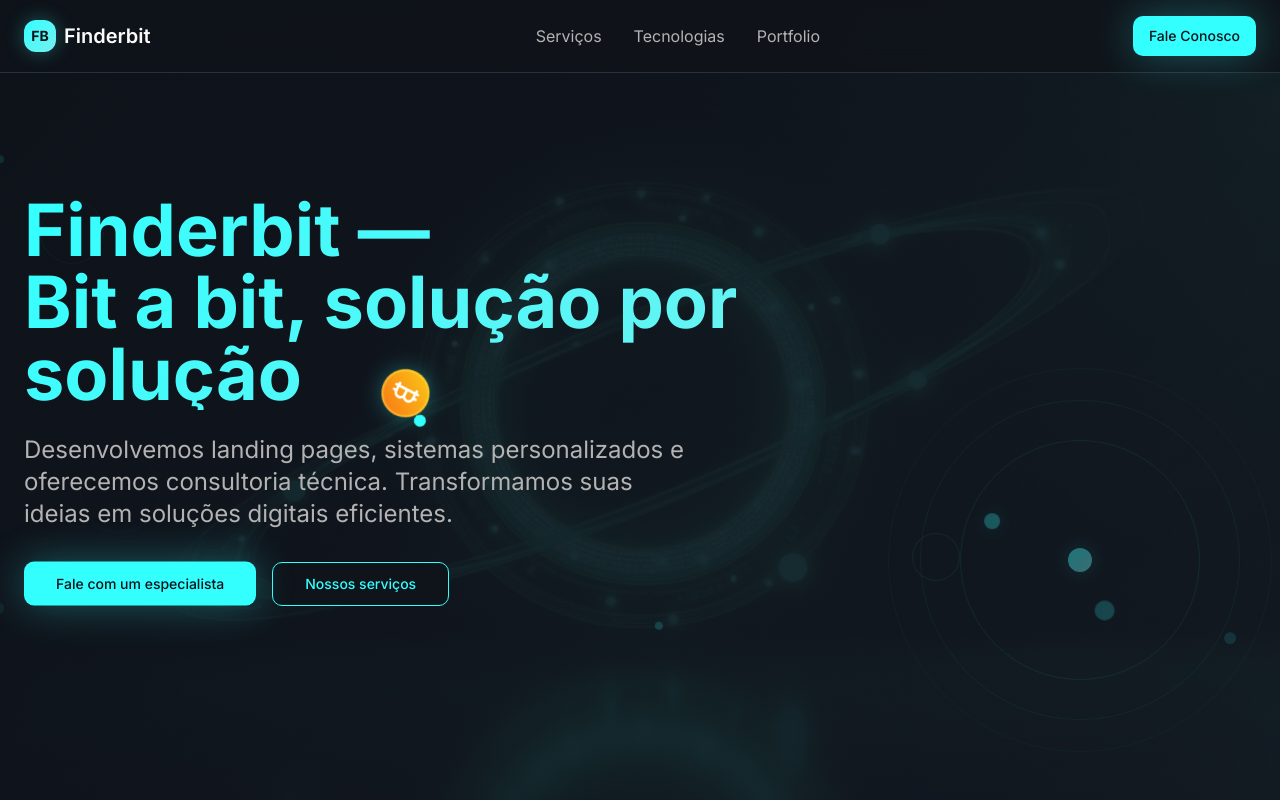
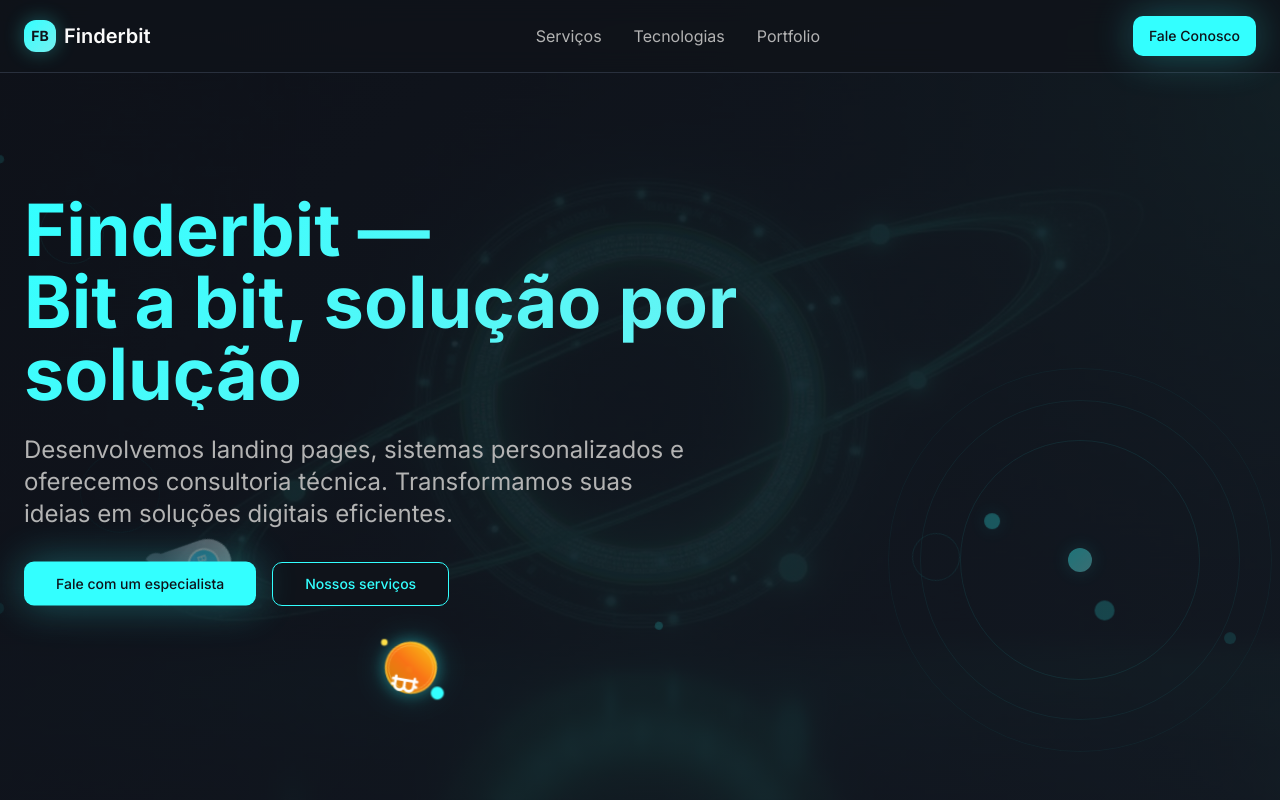
Before and after one commit to finderbit1/finderbit, a React (Vite) app: page / in a window 1280 px wide. Shown: the top 800 px of the page. Built offline with nearby package versions, Linux system fonts and the light colour scheme.

Commit message:
Add rocket and improve animations
Add a rocket with "B" and "M" letters to chase the Bitcoin coin, enhancing page animations for better conversion.

```diff
--- a/src/components/BitcoinCoin.tsx
+++ b/src/components/BitcoinCoin.tsx
@@ -4,10 +4,15 @@ import { Bitcoin } from "lucide-react";
 const BitcoinCoin = () => {
   return (
     <div className="fixed top-1/2 left-0 z-40 animate-bitcoin-journey pointer-events-none">
-      <div className="relative w-12 h-12 bg-gradient-to-br from-yellow-400 to-orange-500 rounded-full shadow-lg animate-pulse-glow">
-        <div className="absolute inset-0 rounded-full border-2 border-yellow-300 animate-rotate-slow opacity-50"></div>
-        <Bitcoin className="w-8 h-8 text-white absolute top-1/2 left-1/2 transform -translate-x-1/2 -translate-y-1/2" />
-        <div className="absolute -top-1 -right-1 w-3 h-3 bg-primary rounded-full animate-bounce-gentle"></div>
+      <div className="relative w-16 h-16 bg-gradient-to-br from-yellow-400 via-orange-500 to-yellow-600 rounded-full shadow-lg animate-glow-pulse">
+        <div className="absolute inset-0 rounded-full border-2 border-yellow-300 animate-rotate-slow opacity-60"></div>
+        <div className="absolute inset-1 rounded-full border border-yellow-200 animate-rotate-slow opacity-40" style={{animationDirection: 'reverse', animationDuration: '20s'}}></div>
+        <Bitcoin className="w-10 h-10 text-white absolute top-1/2 left-1/2 transform -translate-x-1/2 -translate-y-1/2 animate-levitate" />
+        <div className="absolute -top-2 -right-2 w-4 h-4 bg-primary rounded-full animate-bounce-gentle"></div>
+        <div className="absolute -bottom-1 -left-1 w-2 h-2 bg-yellow-300 rounded-full animate-pulse"></div>
+        {/* Trilha de partículas */}
+        <div className="absolute top-1/2 left-1/2 w-1 h-1 bg-yellow-400 rounded-full opacity-70 animate-ping" style={{animationDelay: '0.5s'}}></div>
+        <div className="absolute top-1/3 left-1/3 w-1 h-1 bg-orange-400 rounded-full opacity-50 animate-ping" style={{animationDelay: '1s'}}></div>
       </div>
     </div>
   );
--- /dev/null
+++ b/src/components/RocketBM.tsx
@@ -0,0 +1,47 @@
+import { Rocket } from "lucide-react";
+
+const RocketBM = () => {
+  return (
+    <div className="fixed top-1/2 left-0 z-39 animate-rocket-chase pointer-events-none">
+      <div className="relative w-20 h-24 transform rotate-45">
+        {/* Corpo do foguete */}
+        <div className="relative w-12 h-20 bg-gradient-to-b from-gray-300 via-gray-400 to-gray-600 rounded-t-full rounded-b-lg mx-auto shadow-lg animate-wiggle">
+          {/* Janela do foguete */}
+          <div className="absolute top-3 left-1/2 transform -translate-x-1/2 w-8 h-8 bg-gradient-to-br from-cyan-400 to-blue-500 rounded-full border-2 border-white">
+            {/* Letras B e M */}
+            <div className="absolute inset-0 flex items-center justify-center">
+              <span className="text-white font-bold text-xs leading-none">BM</span>
+            </div>
+            <div className="absolute inset-0 rounded-full animate-pulse bg-cyan-300 opacity-30"></div>
+          </div>
+
+          {/* Detalhes do foguete */}
+          <div className="absolute bottom-2 left-1/2 transform -translate-x-1/2 w-6 h-1 bg-red-500 rounded-full"></div>
+          <div className="absolute bottom-4 left-1/2 transform -translate-x-1/2 w-4 h-1 bg-red-400 rounded-full"></div>
+
+          {/* Aletas */}
+          <div className="absolute bottom-0 -left-1 w-3 h-4 bg-gray-500 transform rotate-45 rounded-bl-lg"></div>
+          <div className="absolute bottom-0 -right-1 w-3 h-4 bg-gray-500 transform -rotate-45 rounded-br-lg"></div>
+        </div>
+
+        {/* Chamas do foguete */}
+        <div className="absolute -bottom-2 left-1/2 transform -translate-x-1/2">
+          <div className="w-4 h-6 bg-gradient-to-b from-orange-500 via-red-500 to-yellow-400 rounded-b-full animate-pulse opacity-80"></div>
+          <div className="absolute top-2 left-1/2 transform -translate-x-1/2 w-2 h-4 bg-gradient-to-b from-yellow-400 to-orange-600 rounded-b-full animate-bounce-gentle"></div>
+        </div>
+
+        {/* Partículas de escape */}
+        <div className="absolute -bottom-4 left-1/2 transform -translate-x-1/2">
+          <div className="w-1 h-1 bg-orange-500 rounded-full opacity-60 animate-ping" style={{animationDelay: '0.2s'}}></div>
+          <div className="absolute left-1 w-1 h-1 bg-yellow-500 rounded-full opacity-50 animate-ping" style={{animationDelay: '0.4s'}}></div>
+          <div className="absolute left-2 w-1 h-1 bg-red-500 rounded-full opacity-70 animate-ping" style={{animationDelay: '0.6s'}}></div>
+        </div>
+
+        {/* Ícone Lucide como backup visual */}
+        <Rocket className="absolute top-2 right-2 w-4 h-4 text-primary opacity-50 animate-pulse" />
+      </div>
+    </div>
+  );
+};
+
+export default RocketBM;
--- a/src/pages/Index.tsx
+++ b/src/pages/Index.tsx
@@ -6,12 +6,14 @@ import TechnologiesSection from "@/components/TechnologiesSection";
 import PortfolioSection from "@/components/PortfolioSection";
 import Footer from "@/components/Footer";
 import BitcoinCoin from "@/components/BitcoinCoin";
+import RocketBM from "@/components/RocketBM";
 
 const Index = () => {
   return (
     <div className="min-h-screen">
       <Header />
       <BitcoinCoin />
+      <RocketBM />
       <main>
         <HeroSection />
         <ServicesSection />
--- a/tailwind.config.ts
+++ b/tailwind.config.ts
@@ -126,28 +126,94 @@ export default {
 				},
 				'bitcoin-journey': {
 					'0%': {
-						transform: 'translateX(-100px) translateY(0px) rotate(0deg)',
+						transform: 'translateX(-100px) translateY(20vh) rotate(0deg) scale(1)',
 						opacity: '0'
 					},
-					'10%': {
+					'5%': {
 						opacity: '1'
 					},
+					'15%': {
+						transform: 'translateX(15vw) translateY(10vh) rotate(45deg) scale(1.2)'
+					},
 					'25%': {
-						transform: 'translateX(25vw) translateY(-50px) rotate(90deg)'
+						transform: 'translateX(30vw) translateY(30vh) rotate(90deg) scale(0.8)'
+					},
+					'35%': {
+						transform: 'translateX(45vw) translateY(60vh) rotate(135deg) scale(1.1)'
 					},
 					'50%': {
-						transform: 'translateX(50vw) translateY(50px) rotate(180deg)'
+						transform: 'translateX(60vw) translateY(40vh) rotate(180deg) scale(0.9)'
+					},
+					'65%': {
+						transform: 'translateX(75vw) translateY(70vh) rotate(225deg) scale(1.3)'
 					},
 					'75%': {
-						transform: 'translateX(75vw) translateY(-30px) rotate(270deg)'
+						transform: 'translateX(85vw) translateY(25vh) rotate(270deg) scale(1.0)'
 					},
-					'90%': {
+					'85%': {
+						transform: 'translateX(90vw) translateY(50vh) rotate(315deg) scale(1.1)'
+					},
+					'95%': {
 						opacity: '1'
 					},
 					'100%': {
-						transform: 'translateX(calc(100vw + 100px)) translateY(0px) rotate(360deg)',
+						transform: 'translateX(calc(100vw + 100px)) translateY(80vh) rotate(360deg) scale(0.8)',
 						opacity: '0'
 					}
+				},
+				'rocket-chase': {
+					'0%': {
+						transform: 'translateX(-150px) translateY(25vh) rotate(-15deg) scale(0.8)',
+						opacity: '0'
+					},
+					'8%': {
+						opacity: '1'
+					},
+					'18%': {
+						transform: 'translateX(12vw) translateY(15vh) rotate(30deg) scale(1.0)'
+					},
+					'28%': {
+						transform: 'translateX(27vw) translateY(35vh) rotate(75deg) scale(0.9)'
+					},
+					'38%': {
+						transform: 'translateX(42vw) translateY(65vh) rotate(120deg) scale(1.1)'
+					},
+					'53%': {
+						transform: 'translateX(57vw) translateY(45vh) rotate(165deg) scale(0.95)'
+					},
+					'68%': {
+						transform: 'translateX(72vw) translateY(75vh) rotate(210deg) scale(1.2)'
+					},
+					'78%': {
+						transform: 'translateX(82vw) translateY(30vh) rotate(255deg) scale(1.05)'
+					},
+					'88%': {
+						transform: 'translateX(87vw) translateY(55vh) rotate(300deg) scale(1.15)'
+					},
+					'98%': {
+						opacity: '1'
+					},
+					'100%': {
+						transform: 'translateX(calc(100vw + 150px)) translateY(85vh) rotate(345deg) scale(0.9)',
+						opacity: '0'
+					}
+				},
+				'wiggle': {
+					'0%, 100%': { transform: 'rotate(-3deg)' },
+					'50%': { transform: 'rotate(3deg)' }
+				},
+				'glow-pulse': {
+					'0%, 100%': {
+						boxShadow: '0 0 20px hsl(180 100% 60% / 0.4), 0 0 40px hsl(180 100% 60% / 0.2)'
+					},
+					'50%': {
+						boxShadow: '0 0 40px hsl(180 100% 60% / 0.8), 0 0 80px hsl(180 100% 60% / 0.4)'
+					}
+				},
+				'levitate': {
+					'0%, 100%': { transform: 'translateY(0px) rotate(0deg)' },
+					'33%': { transform: 'translateY(-15px) rotate(5deg)' },
+					'66%': { transform: 'translateY(-8px) rotate(-3deg)' }
 				},
 				'fade-in': {
 					'0%': {
@@ -248,7 +314,11 @@ export default {
 				'orbit-planet-1': 'orbit-planet-1 15s linear infinite',
 				'orbit-planet-2': 'orbit-planet-2 25s linear infinite',
 				'orbit-planet-3': 'orbit-planet-3 35s linear infinite',
-				'bitcoin-journey': 'bitcoin-journey 20s linear infinite',
+				'bitcoin-journey': 'bitcoin-journey 25s ease-in-out infinite',
+				'rocket-chase': 'rocket-chase 25s ease-in-out infinite 2s',
+				'wiggle': 'wiggle 1s ease-in-out infinite',
+				'glow-pulse': 'glow-pulse 3s ease-in-out infinite',
+				'levitate': 'levitate 4s ease-in-out infinite',
 				'fade-in': 'fade-in 0.6s ease-out',
 				'fade-in-up': 'fade-in-up 0.8s ease-out',
 				'fade-in-left': 'fade-in-left 0.6s ease-out',
```
